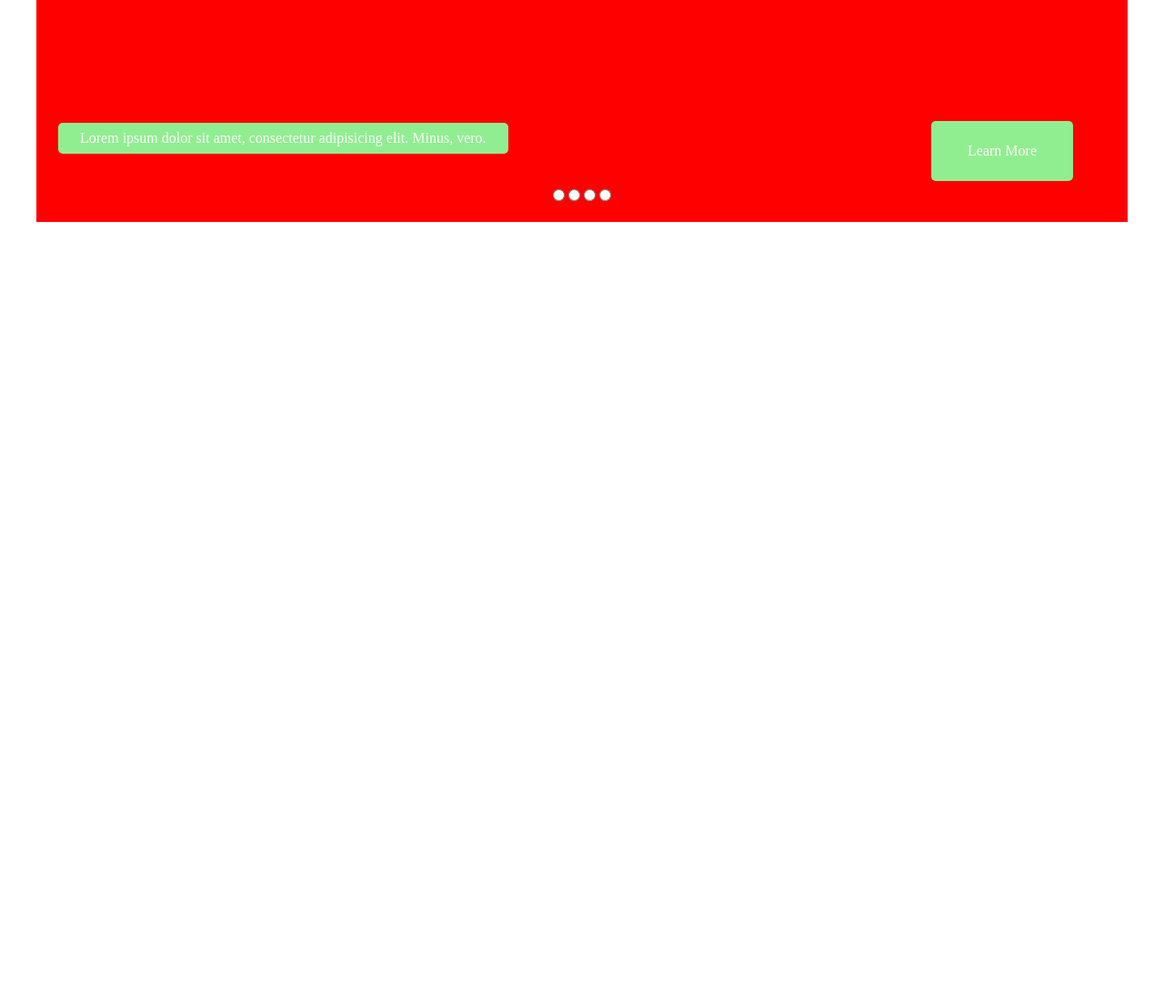
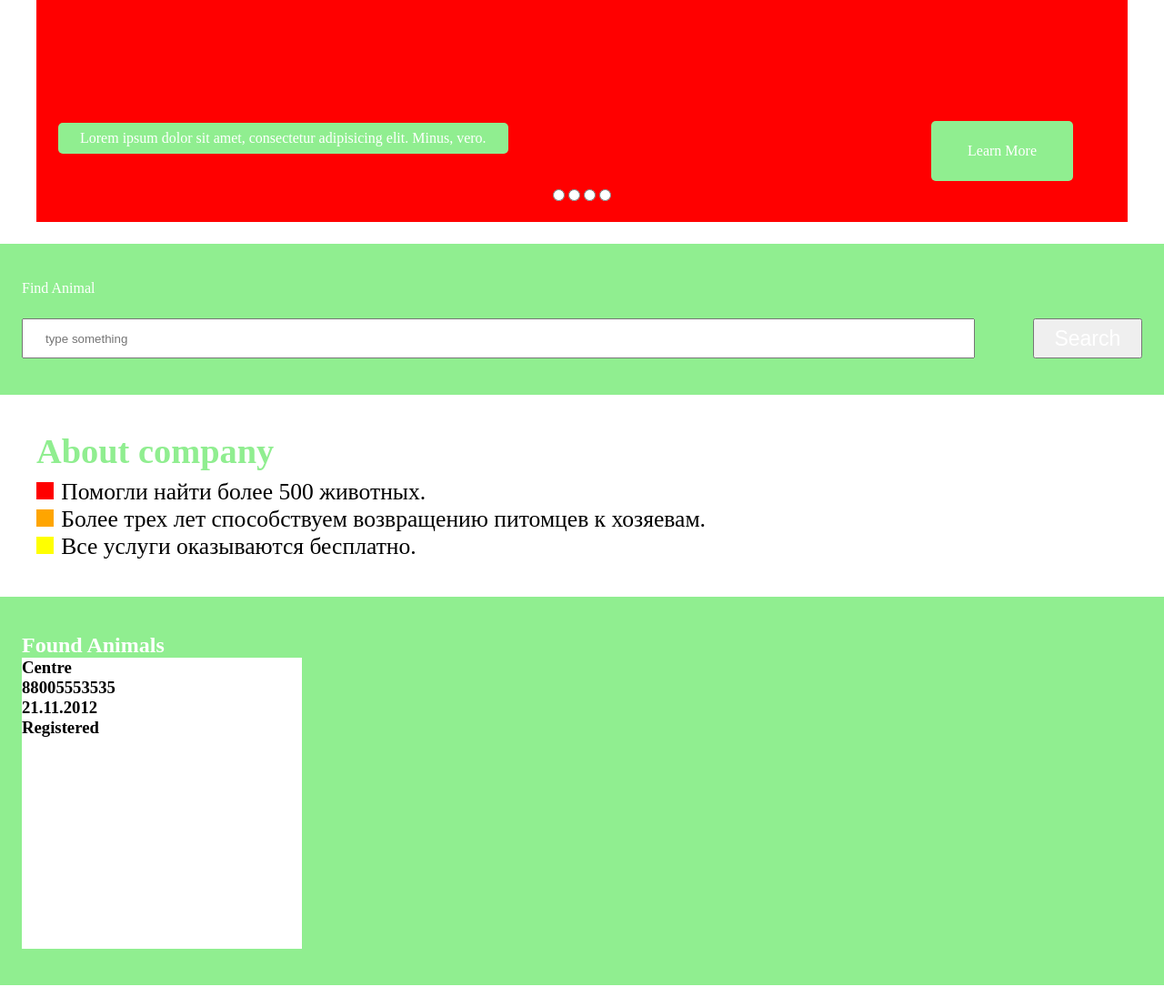
Before and after one commit to DeadCreator/WSR-First-Module, a plain HTML site: page index.html in a window 1280 px wide. Shown: the part 500-1607 px from the top of the page at 91% size. Before the commit the page ends 800 px from the top, so only its background shows below. Drawn offline with Linux system fonts and the light colour scheme.

Commit message:
version 0.7 - first hour

```diff
--- a/index.html
+++ b/index.html
@@ -12,7 +12,7 @@
         </a>
         <nav class="header-nav">
             <ul>
-                <li><a href="search.html">Поиск</a></li>
+                <li><a href="#search-form">Поиск</a></li>
                 <li><a href="register.html">Регистрация</a></li>
                 <li><a href="profile.html">Личный кабинет</a></li>
                 <li><a href="add.html">Добавить</a></li>
@@ -51,6 +51,33 @@
                 <label for="s4"><input id="s4" type="radio" name="slide-nav"></label>
             </div>
         </section>
+        <section class="fast-search">
+            <label for="fast-search-input">Find Animal</label>
+            <form>
+                <input id="fast-search-input" type="text" placeholder="type something">
+                <input value="Search" type="submit">
+            </form>
+        </section>
+        <section class="facts-company">
+            <h2 class="about-company">About company</h2>
+            <ul class="facts">
+                <li class="fact">Помогли найти более 500 животных.</li>
+                <li class="fact">Более трех лет способствуем возвращению питомцев к хозяевам.</li>
+                <li class="fact">Все услуги оказываются бесплатно.</li>
+            </ul>
+        </section>
+        <section class="found-animals">
+            <h2 class="title">Found Animals</h2>
+            <div class="cards">
+                <div class="card">
+                    <h3 class="district">Centre</h3>
+                    <h3 class="number">88005553535</h3>
+                    <h3 class="date">21.11.2012</h3>
+                    <h3 class="auth">Registered</h3>
+                </div>
+            </div>
+        </section>
+
     </main>
 </body>
 </html>
--- a/style.css
+++ b/style.css
@@ -35,13 +35,14 @@ header {
 }
 
 main {
-    padding: 3vh 5vh;
+    padding: 3vh 0;
 }
 
 .slider {
     position: relative;
     background-color: black;
     min-height: 80vh;
+    margin: 0 5vh;
     overflow: hidden;
 }
 
@@ -49,6 +50,7 @@ main {
     width: 400%;
     height: 80vh;
     display: flex;
+    overflow: hidden;
 }
 
 .slide {
@@ -107,3 +109,99 @@ main {
     bottom: 3%;
     transform: translateX(50%);
 }
+
+.fast-search {
+    padding: 5vh 3vh;
+    background-color: lightgreen;
+    margin-top: 3vh;
+    display: flex;
+    flex-direction: column;
+}
+
+.fast-search form {
+    display: flex;
+}
+
+.fast-search input {
+    margin-top: 3vh;
+}
+
+#fast-search-input {
+    width: 85vw;
+    height: 5vh;
+    padding-left: 3vh;
+}
+
+.fast-search input[type="submit"] {
+    font-size: 1.8vw;
+    width: 10vw;
+    margin-left: 5vw;
+}
+
+.facts-company {
+    padding: 5vh;
+}
+
+.about-company {
+    color: lightgreen;
+    font-size: 3vw;
+    margin-bottom: 1vh;
+}
+
+.facts {
+    list-style: none;
+}
+
+.fact {
+    color: black;
+    font-size: 2vw;
+}
+
+.fact:nth-child(1):before {
+    content: '';
+    display: inline-flex;
+    width: 1.5vw;
+    height: 1.5vw;
+    background-color: red;
+    margin-right: 1vh;
+}
+
+.fact:nth-child(2):before {
+    content: '';
+    display: inline-flex;
+    width: 1.5vw;
+    height: 1.5vw;
+    background-color: orange;
+    margin-right: 1vh;
+}
+
+.fact:nth-child(3):before {
+    content: '';
+    display: inline-flex;
+    width: 1.5vw;
+    height: 1.5vw;
+    background-color: yellow;
+    margin-right: 1vh;
+}
+
+.found-animals {
+    display: flex;
+    flex-direction: column;
+    padding: 5vh 3vh;
+    background-color: lightgreen;
+}
+
+.cards {
+    display: grid;
+    grid-template-columns: repeat(4, 1fr);
+}
+
+.card {
+    width: 100%;
+    min-height: 40vh;
+    background-color: white
+}
+
+.card * {
+    color: black;
+}
```
